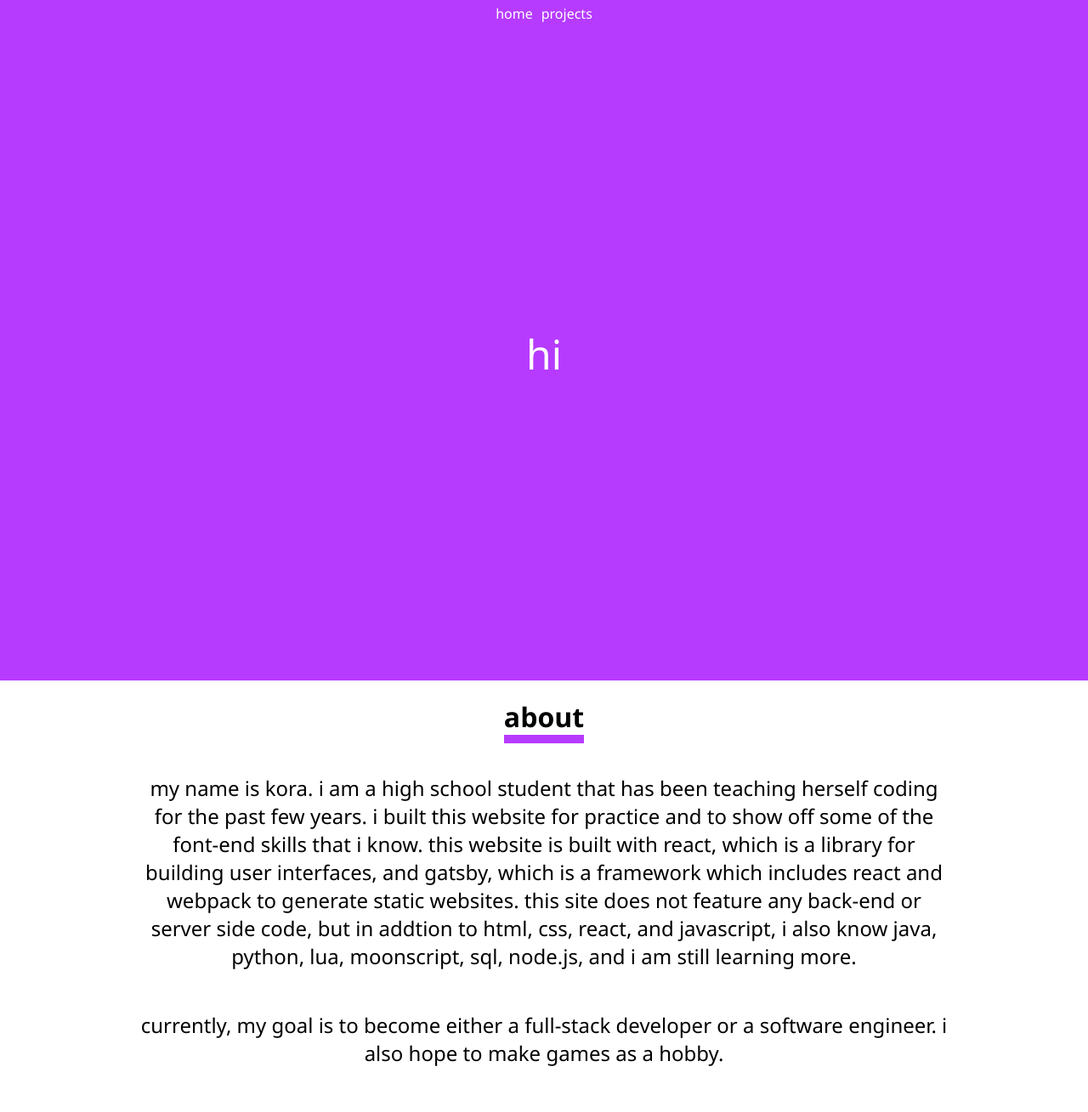
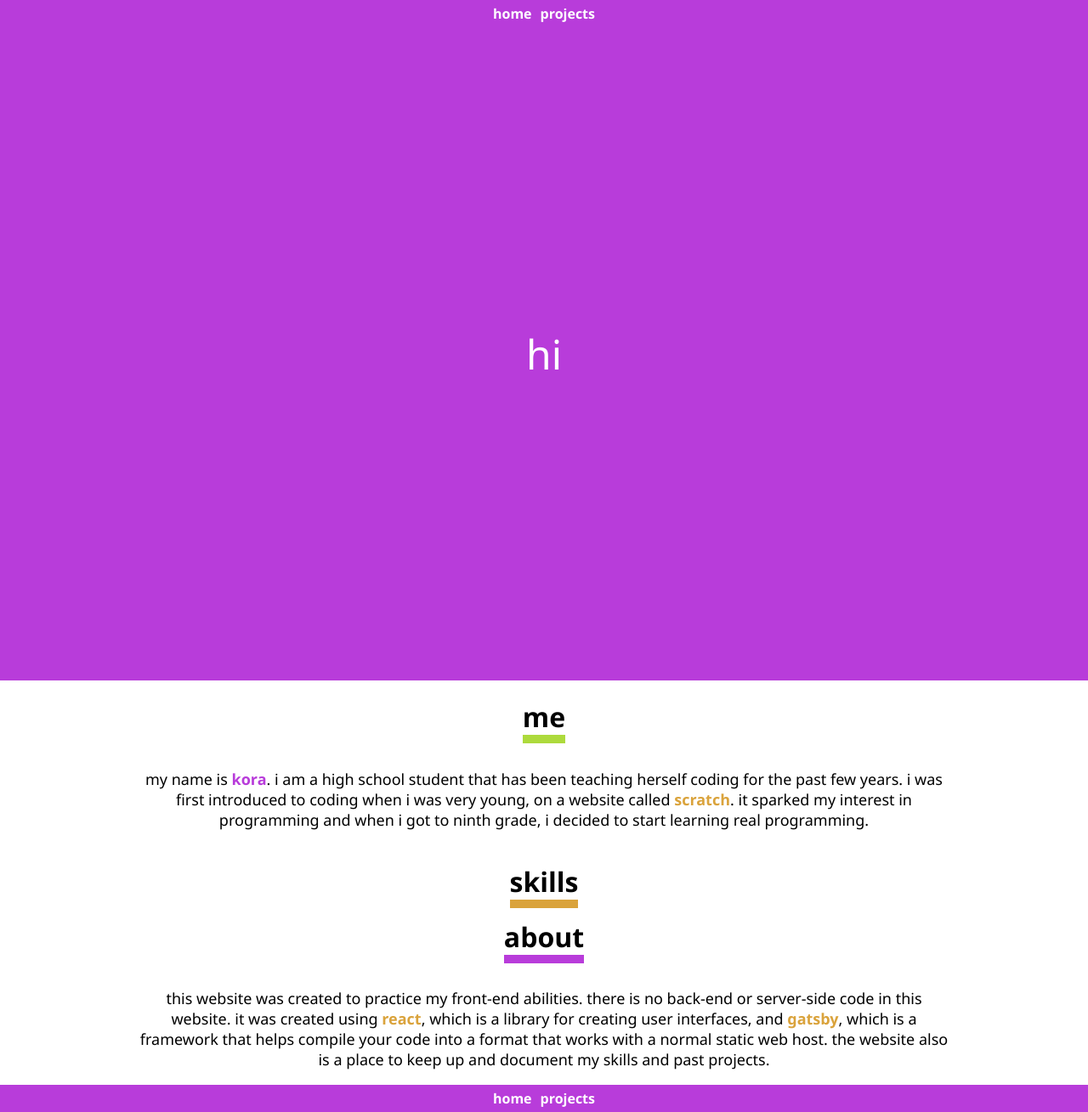
Before and after one commit to Koramikino/personal-website-code, a Gatsby site: page / in a window 1280 px wide. Shown: the whole page at 85% size. Before the commit the page ends 1280 px from the top, so only its background shows below. Built offline with nearby package versions, Linux system fonts and the light colour scheme; Gatsby itself is replaced by a stand-in of ours.

Commit message:
add to home

```diff
--- a/gatsby-config.js
+++ b/gatsby-config.js
@@ -1,8 +1,8 @@
 module.exports = {
   siteMetadata: {
     title: `Kora Loudermilk`,
-    description: `Kick off your next, great Gatsby project with this default starter. This barebones starter ships with the main Gatsby configuration files you might need.`,
-    author: `@gatsbyjs`,
+    description: `portfolio`,
+    author: `@koraloudermilk`,
   },
   plugins: [
     `gatsby-plugin-react-helmet`,
@@ -18,7 +18,7 @@ module.exports = {
     {
       resolve: `gatsby-plugin-manifest`,
       options: {
-        name: `gatsby-starter-default`,
+        name: `koraloudermilk`,
         short_name: `starter`,
         start_url: `/`,
         background_color: `#663399`,
--- a/src/components/colorScheme.js
+++ b/src/components/colorScheme.js
@@ -1,4 +1,7 @@
 
 export default {
-    brightPurple: "#B63BFE",
+    // purple: "#B63BFE",
+    purple: "#b83cda",
+    green: "#adda3c",
+    orange: "daa33c"
 }
--- a/src/components/header.js
+++ b/src/components/header.js
@@ -5,7 +5,7 @@ import { Link } from 'gatsby';
 const HeaderStyle = {
     padding: 0,
     width: '100%',
-    backgroundColor: colorScheme.brightPurple,
+    backgroundColor: colorScheme.purple,
     color: 'white',
     display: 'flex',
     justifyContent: 'space-around',
--- a/src/components/layout.css
+++ b/src/components/layout.css
@@ -1,7 +1,12 @@
 /* global css styles */
 
 :root {
-    --brightPurple: #B63BFE;
+    /* --purple: #B63BFE; */
+    --purple: #B83cda;
+    --green: #adda3c;
+    /* --green: #e4fe3b; */
+    --orange: #daa33c;
+    /* --orange: #fea93b */
 }
 
 body {
@@ -53,10 +58,10 @@ a:active#body {
     text-align: center;
 }
 
-.intro-div {
+.big-div.intro {
     height: calc(100vh - 31px);
     width: 100vw;
-    background-color: var(--brightPurple);
+    background-color: var(--purple);
     text-align: center;
     font-size: 48px;
     color: white;
@@ -64,19 +69,79 @@ a:active#body {
     max-width: 100%;
 }
 
-.title {
+.big-div {
+    height: 100vh;
+    width: 100vw;
+    background-color: var(--orange);
+    text-align: center;
+    font-size: 48px;
+    color: white;
+    line-height: 100vh;
+    max-width: 100%;
+}
+
+.title-purple {
     text-align: center;
     margin: auto;
-    border-bottom: 10px solid var(--brightPurple);
+    border-bottom: 10px solid var(--purple);
+}
+
+.title-green {
+    text-align: center;
+    margin: auto;
+    border-bottom: 10px solid var(--green);
+}
+
+.title-orange {
+    text-align: center;
+    margin: auto;
+    border-bottom: 10px solid var(--orange);
 }
 
 p {
-    font-size: 24px;
+    font-size: 18px;
 }
 
 .wrap-center {
     margin: auto;
     display: flex;
-    justify-content: center;
+    justify-content: space-evenly;
     max-width: 75%;
 }
+
+
+#em {
+    color: var(--purple);
+    font-weight: bold;
+}
+
+a {
+    color: var(--orange);
+    font-weight: bold;
+    text-decoration: none;
+}
+
+.sub-title-purple {
+    text-align: center;
+    margin: auto;
+    border-bottom: 5px solid var(--purple);
+    font-size: 20px;
+}
+
+.sub-title-green {
+    text-align: center;
+    margin: auto;
+    border-bottom: 5px solid var(--green);
+    font-size: 20px;
+}
+
+.sub-title-orange {
+    text-align: center;
+    margin: auto;
+    border-bottom: 5px solid var(--orange);
+    font-size: 20px;
+}
+
+.no-margin-top {
+    margin-top: 0px;
+}
--- a/src/pages/index.js
+++ b/src/pages/index.js
@@ -6,19 +6,25 @@ export default () => (
 
   <Layout>
     <Header/>
-    <div className="intro-div">hi</div>
-    <h1 className="center"><span className="title">about</span></h1>
+    <div className="big-div intro">hi</div>
+    <h1 className="center"><span className="title-green">me</span></h1>
+      <div className="wrap-center">
+        <p className="center">my name is <span id="em">kora</span>. i am a high school student that has been teaching herself
+        coding for the past few years. i was first introduced to coding when i was very young, on a website called <a href="https://scratch.mit.edu/" target="_blank" rel="noopener noreferrer">scratch</a>.
+      it sparked my interest in programming and when i got to ninth grade, i decided to start learning real programming.</p></div>
+    <h1 className="center"><span className="title-orange">skills</span></h1>
+
+    <h1 className="center"><span className="title-purple">about</span></h1>
     <div className="wrap-center">
-      <p className="center">my name is kora. i am a high school student that has been teaching herself
-      coding for the past few years. i built this website for practice and to show off some of the
-      font-end skills that i know. this website is built with react, which is a library for building
-      user interfaces, and gatsby, which is a framework which includes react and webpack to generate static
-      websites. this site does not feature any back-end or server side code, but in addtion to html, css, react, and javascript,
-      i also know java, python, lua, moonscript, sql, node.js, and i am still learning more. </p></div>
-    <div className="wrap-center">
-      <p className="center">currently, my goal is to become either a full-stack developer or a software engineer. i also hope to
-      make games as a hobby.</p>
+      <p className="center">
+      this website was created to practice my front-end abilities. there is no back-end or server-side code in this website.
+      it was created using <a href="https://reactjs.org/" target="_blank" rel="noopener noreferrer">react</a>, which is a
+      library for creating user interfaces, and <a href="https://www.gatsbyjs.org" target="blank" rel="noopener noreferrer">gatsby</a>, which
+      is a framework that helps compile your code into a format that works with a normal static web host. the website also is a place to keep up and
+      document my skills and past projects.
+      </p>
     </div>
+    <Header />
   </Layout>
 
 )
--- a/src/pages/projects.js
+++ b/src/pages/projects.js
@@ -5,8 +5,9 @@ import Layout from '../components/layout'
 export default () => (
 
   <Layout>
-    <Header tab="projects"/>
-
+    <Header />
+    <div className="intro-div">jjjjjjjjjjjjjjjjjjjjjjjjjjjjjjjjjjjjjjjjjjjjjjjjjjjjjjjjjjjjjjjjjjjjjjjjjjjj</div>
+    <Header />
   </Layout>
 
 )
```
Also changed, not shown: src/pages/about.js (deleted, +0 -12 lines).
